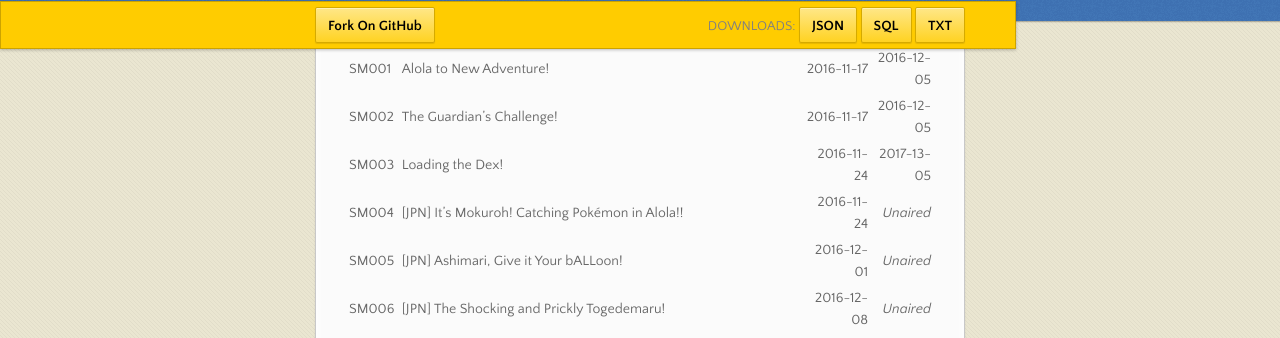
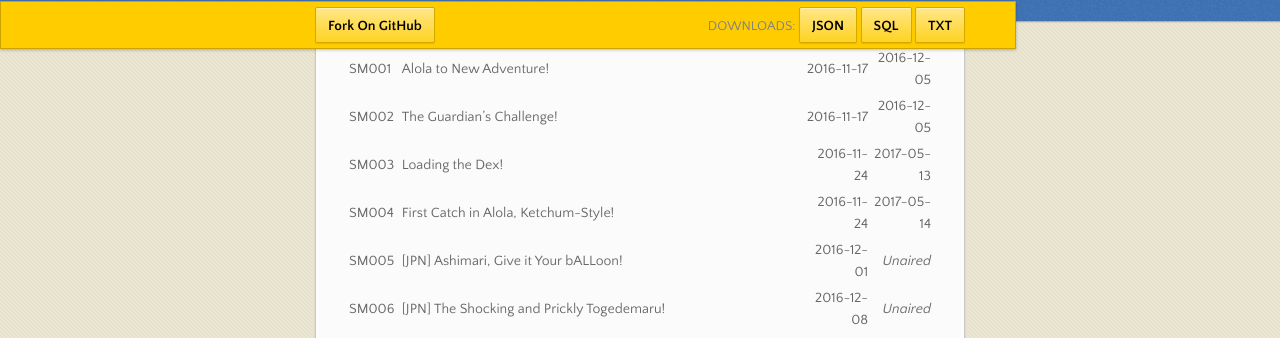
Before and after one commit to mal/pokemon, a Jekyll site: the page built from data/anime.md, in a window 1280 px wide and 900 px high, scrolled down 50161 px. Shown: the part 114-452 px from the top of the window. Built offline with Jekyll 4.4.1, drawn with Linux system fonts in a browser that asks for light colours; our own code applies the rules of GitHub Pages for plain Markdown files.

Commit message:
First Catch in Alola, Ketchum-Style!
https://bulbapedia.bulbagarden.net/wiki/SM004

```diff
--- a/data/anime.md
+++ b/data/anime.md
@@ -1047,8 +1047,8 @@
 | SS037 | [JPN] The Strongest Duo! Citron and Dent!!                                                                                                                                         | 2016-11-10 |  _Unaired_ |
 | SM001 | Alola to New Adventure!                                                                                                                                                            | 2016-11-17 | 2016-12-05 |
 | SM002 | The Guardian's Challenge!                                                                                                                                                          | 2016-11-17 | 2016-12-05 |
-| SM003 | Loading the Dex!                                                                                                                                                                  | 2016-11-24 |  2017-13-05 |
-| SM004 | [JPN] It's Mokuroh! Catching Pokémon in Alola!!                                                                                                                                    | 2016-11-24 |  _Unaired_ |
+| SM003 | Loading the Dex!                                                                                                                                                                  | 2016-11-24 |  2017-05-13 |
+| SM004 | First Catch in Alola, Ketchum-Style!                                                                                                                                              | 2016-11-24 |  2017-05-14 |
 | SM005 | [JPN] Ashimari, Give it Your bALLoon!                                                                                                                                              | 2016-12-01 |  _Unaired_ |
 | SM006 | [JPN] The Shocking and Prickly Togedemaru!                                                                                                                                         | 2016-12-08 |  _Unaired_ |
 | SM007 | [JPN] The Vagabond in the Market, Nyabby!                                                                                                                                          | 2016-12-15 |  _Unaired_ |
```
